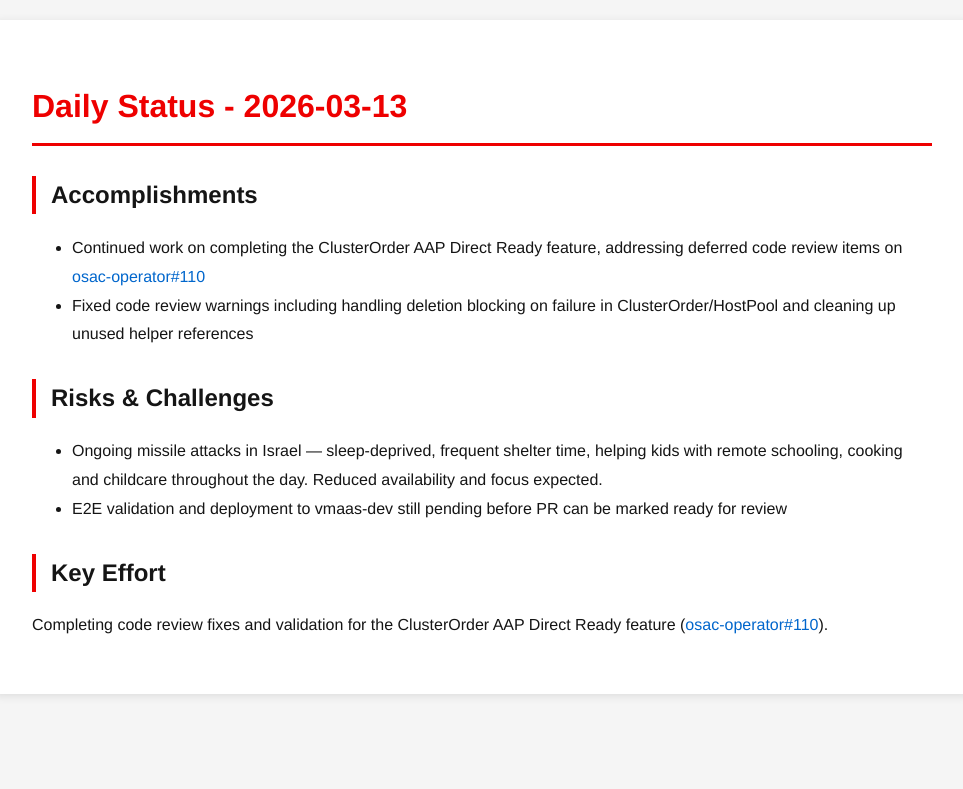
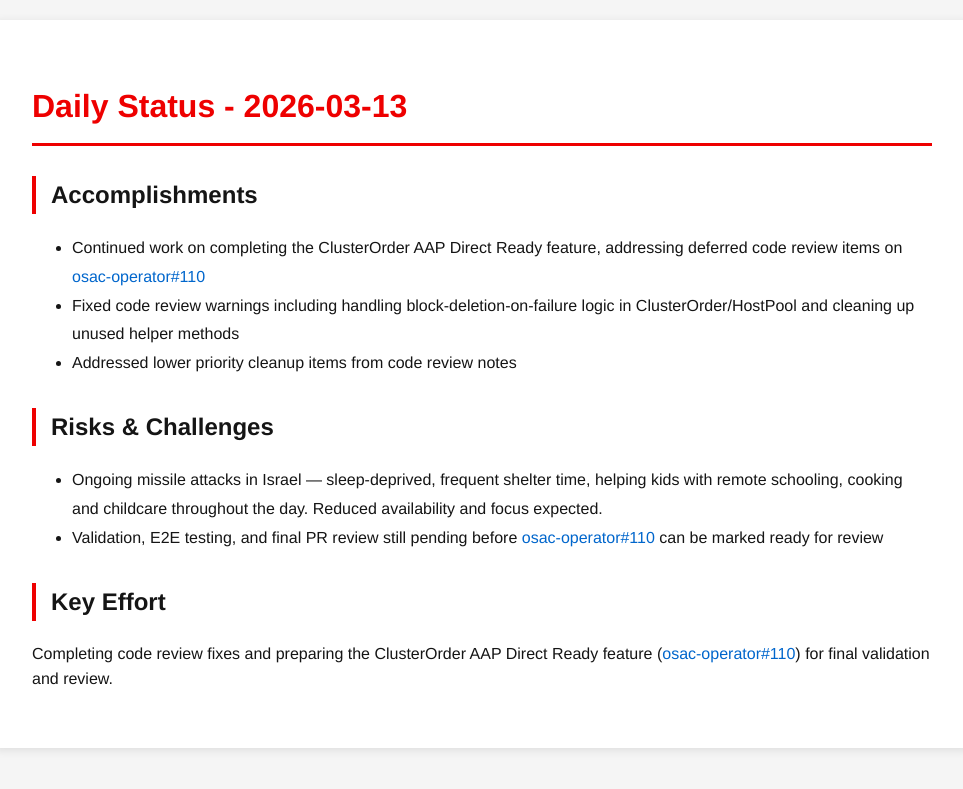
Before and after one commit to tzvatot/daily-status, a Jekyll site: the page built from 2026-03-13.md, in a window 1280 px wide. Shown: the top 789 px of the page, without its empty margins (158-1121 px from the left). Built offline with Jekyll 4.4.1, drawn with Linux system fonts in a browser that asks for light colours.

Commit message:
Daily status update - 2026-03-13

```diff
--- a/2026-03-13.md
+++ b/2026-03-13.md
@@ -8,11 +8,12 @@
 
 ## Accomplishments
 - Continued work on completing the ClusterOrder AAP Direct Ready feature, addressing deferred code review items on [osac-operator#110](https://github.com/osac-project/osac-operator/pull/110)
-- Fixed code review warnings including handling deletion blocking on failure in ClusterOrder/HostPool and cleaning up unused helper references
+- Fixed code review warnings including handling block-deletion-on-failure logic in ClusterOrder/HostPool and cleaning up unused helper methods
+- Addressed lower priority cleanup items from code review notes
 
 ## Risks & Challenges
 - Ongoing missile attacks in Israel — sleep-deprived, frequent shelter time, helping kids with remote schooling, cooking and childcare throughout the day. Reduced availability and focus expected.
-- E2E validation and deployment to vmaas-dev still pending before PR can be marked ready for review
+- Validation, E2E testing, and final PR review still pending before [osac-operator#110](https://github.com/osac-project/osac-operator/pull/110) can be marked ready for review
 
 ## Key Effort
-Completing code review fixes and validation for the ClusterOrder AAP Direct Ready feature ([osac-operator#110](https://github.com/osac-project/osac-operator/pull/110)).
+Completing code review fixes and preparing the ClusterOrder AAP Direct Ready feature ([osac-operator#110](https://github.com/osac-project/osac-operator/pull/110)) for final validation and review.
```
